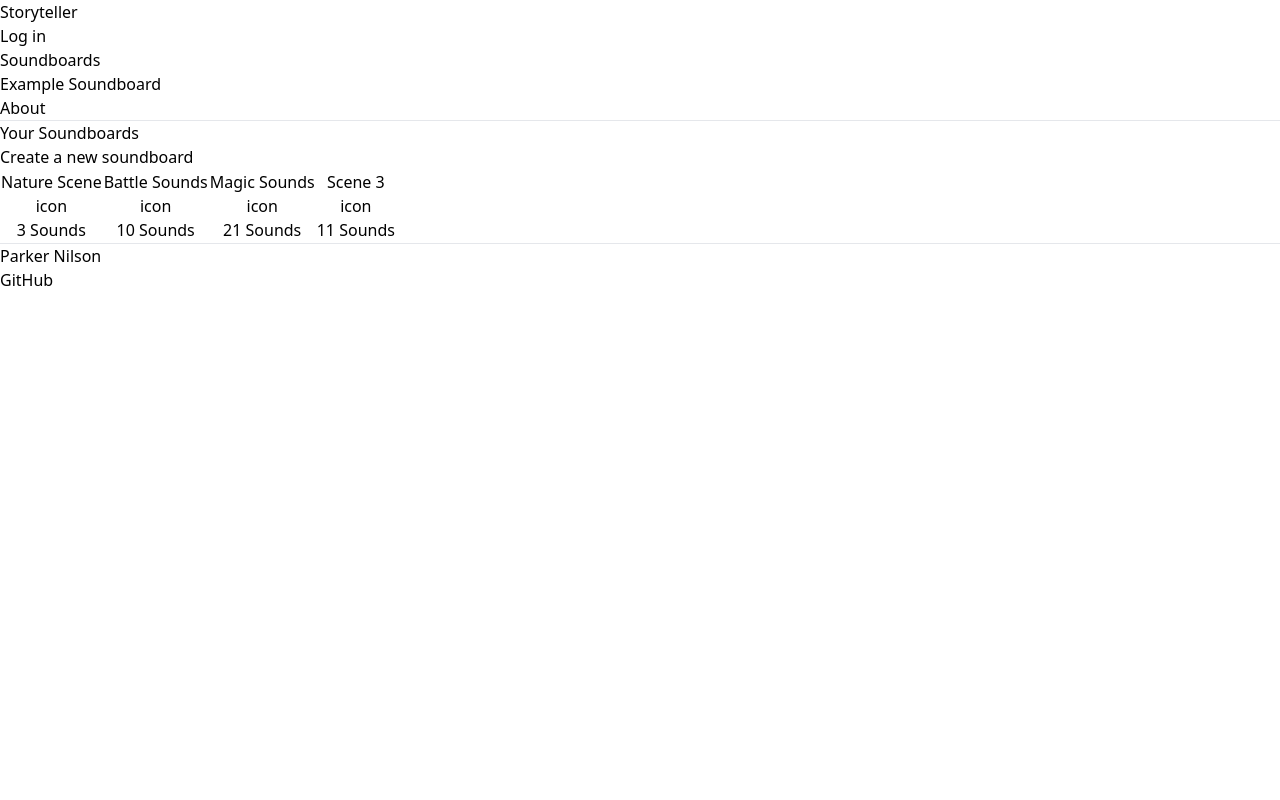
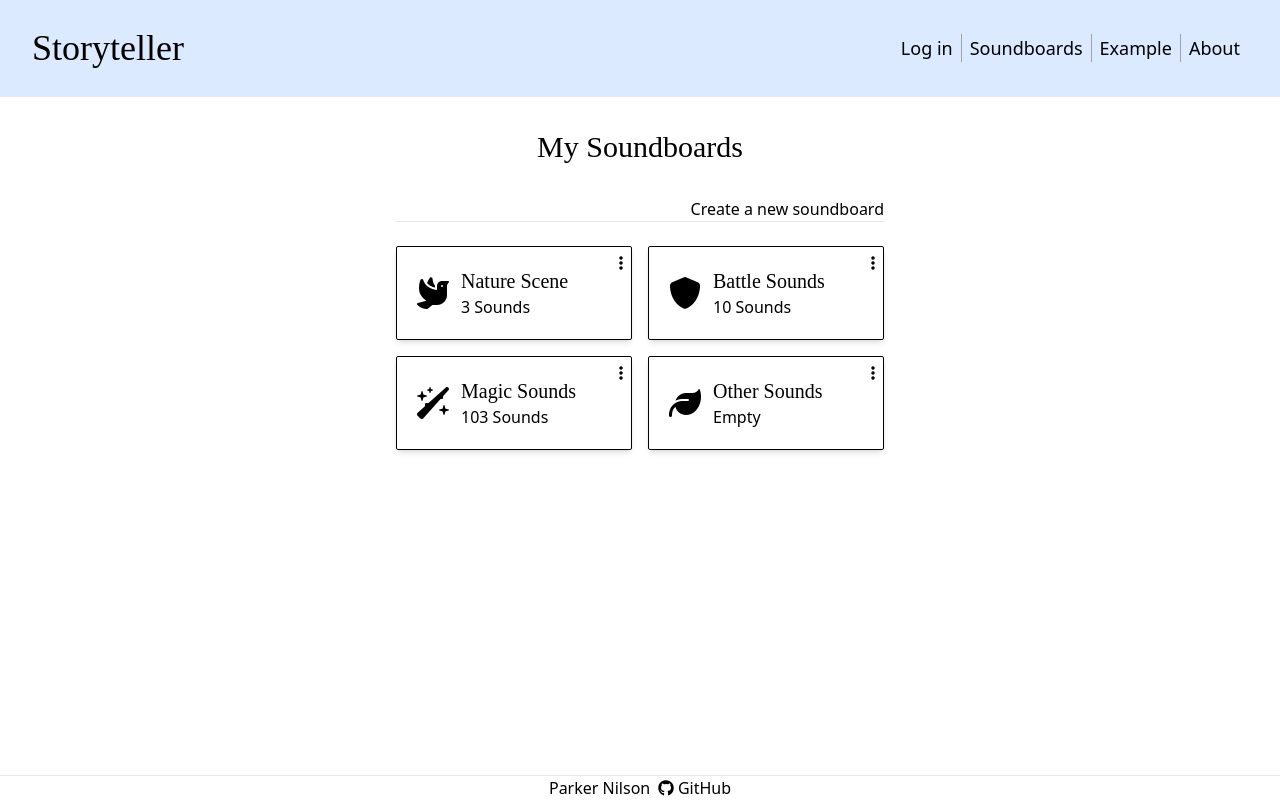
Before and after one commit to parkernilson/cs260-startup, a plain HTML site: page soundboards.html in a window 1280 px wide. Drawn offline with Linux system fonts and the light colour scheme; a web font is replaced by a local one.

Commit message:
set up css for soundboard dashboard

```diff
--- a/soundboards.html
+++ b/soundboards.html
@@ -1,5 +1,5 @@
 <!DOCTYPE html>
-<html lang="en">
+<html lang="en" class="h-full">
   <head>
     <meta charset="UTF-8" />
     <!-- Tell browsers not to scale the viewport automatically -->
@@ -20,72 +20,159 @@
       }
     </script>
   </head>
-  <body>
-    <header>
-      <h1>Storyteller</h1>
+  <body class="h-full flex flex-col">
+    <header class="
+      flex justify-between items-center text-4xl bg-blue-100
+      h-24 px-8
+    ">
+      <h1 class="font-display">Storyteller</h1>
 
       <nav>
-        <menu>
-          <li><a href="index.html">Log in</a></li>
-          <li><a href="soundboards.html">Soundboards</a></li>
-          <li><a href="soundboard1.html">Example Soundboard</a></li>
-          <li><a href="about.html">About</a></li>
+        <menu class="
+          flex justify-between flex-wrap
+          text-lg
+        ">
+          <li class="mx-2"><a href="index.html">Log in</a></li>
+          <span class="w-0 border-l border-gray-400"></span>
+          <li class="mx-2"><a href="soundboards.html">Soundboards</a></li>
+          <span class="w-0 border-l border-gray-400"></span>
+          <li class="mx-2"><a href="soundboard1.html">Example</a></li>
+          <span class="w-0 border-l border-gray-400"></span>
+          <li class="mx-2"><a href="about.html">About</a></li>
         </menu>
       </nav>
 
-      <hr />
     </header>
+    <hr />
 
-    <main>
-      <h1>Your Soundboards</h1>
-      <button>Create a new soundboard</button>
-      <table>
-        <tr>
-          <td>
-            <button>
-              <div>
-                <h2>Nature Scene</h2>
-                <div>icon</div>
+    <main class="flex-1 flex flex-col items-center">
+      <!-- Center column -->
+      <div class="w-full max-w-lg flex flex-col px-3">
+        <h1 class="
+          font-display text-3xl font-light my-8
+          self-center
+        ">My Soundboards</h1>
+        <button class="self-end">Create a new soundboard</button>
+        <hr class="mb-6"/>
+
+        <!-- Card grid -->
+        <div class="
+          grid grid-cols-1 sm:grid-cols-2 gap-4
+        ">
+          <!-- Card 1 -->
+          <button class="
+            border border-black shadow-md rounded-sm
+            flex
+          ">
+            <!-- Left section of card -->
+            <div class="
+              flex-1 flex items-center h-full
+              p-5
+            ">
+              <i class="fa-solid fa-dove fa-2xl mr-3"></i>
+              <div class="flex flex-col items-start">
+                <h2 class="font-display text-xl">Nature Scene</h2>
                 <p>3 Sounds</p>
               </div>
-            </button>
-          </td>
-          <td>
-            <button>
-              <div>
-                <h2>Battle Sounds</h2>
-                <div>icon</div>
+            </div>
+            <!-- Right sections of card -->
+            <div class="
+              flex flex-col
+              pr-2 pt-2
+            ">
+              <i class="fa-solid fa-ellipsis-vertical"></i>
+            </div>
+          </button>
+
+          <!-- Card 2 -->
+          <button class="
+            border border-black shadow-md rounded-sm
+            flex
+          ">
+            <!-- Left section of card -->
+            <div class="
+              flex-1 flex items-center h-full
+              p-5
+            ">
+              <i class="fa-solid fa-shield fa-2xl mr-3"></i>
+              <div class="flex flex-col items-start">
+                <h2 class="font-display text-xl">Battle Sounds</h2>
                 <p>10 Sounds</p>
               </div>
-            </button>
-          </td>
-          <td>
-            <button>
-              <div>
-                <h2>Magic Sounds</h2>
-                <div>icon</div>
-                <p>21 Sounds</p>
+            </div>
+            <!-- Right sections of card -->
+            <div class="
+              flex flex-col
+              pr-2 pt-2
+            ">
+              <i class="fa-solid fa-ellipsis-vertical"></i>
+            </div>
+          </button>
+
+          <!-- Card 3 -->
+          <button class="
+            border border-black shadow-md rounded-sm
+            flex
+          ">
+            <!-- Left section of card -->
+            <div class="
+              flex-1 flex items-center h-full
+              p-5
+            ">
+              <i class="fa-solid fa-wand-sparkles fa-2xl mr-3"></i>
+              <div class="flex flex-col items-start">
+                <h2 class="font-display text-xl">Magic Sounds</h2>
+                <p>103 Sounds</p>
               </div>
-            </button>
-          </td>
-          <td>
-            <button>
-              <div>
-                <h2>Scene 3</h2>
-                <div>icon</div>
-                <p>11 Sounds</p>
+            </div>
+            <!-- Right sections of card -->
+            <div class="
+              flex flex-col
+              pr-2 pt-2
+            ">
+              <i class="fa-solid fa-ellipsis-vertical"></i>
+            </div>
+          </button>
+
+          <!-- Card 4 -->
+          <button class="
+            border border-black shadow-md rounded-sm
+            flex
+          ">
+            <!-- Left section of card -->
+            <div class="
+              flex-1 flex items-center h-full
+              p-5
+            ">
+              <i class="fa-solid fa-leaf fa-2xl mr-3"></i>
+              <div class="flex flex-col items-start">
+                <h2 class="font-display text-xl">Other Sounds</h2>
+                <p>Empty</p>
               </div>
-            </button>
-          </td>
-        </tr>
-      </table>
+            </div>
+            <!-- Right sections of card -->
+            <div class="
+              flex flex-col
+              pr-2 pt-2
+            ">
+              <i class="fa-solid fa-ellipsis-vertical"></i>
+            </div>
+          </button>
+
+        </div>
+
+      </div>
     </main>
 
     <footer>
       <hr />
-      <span class="text-reset">Parker Nilson</span>
-      <br />
-      <a href="https://github.com/parkernilson">GitHub</a>
+      <div class="flex justify-center items-center">
+        <span class="text-reset mr-2">Parker Nilson</span>
+        <a href="https://github.com/parkernilson">
+          <i class="fa-brands fa-github"></i>
+          GitHub
+        </a>
+      </div>
     </footer>
   </body>
 </html>
```
Also changed, not shown: index.html (+8 -4 lines).
